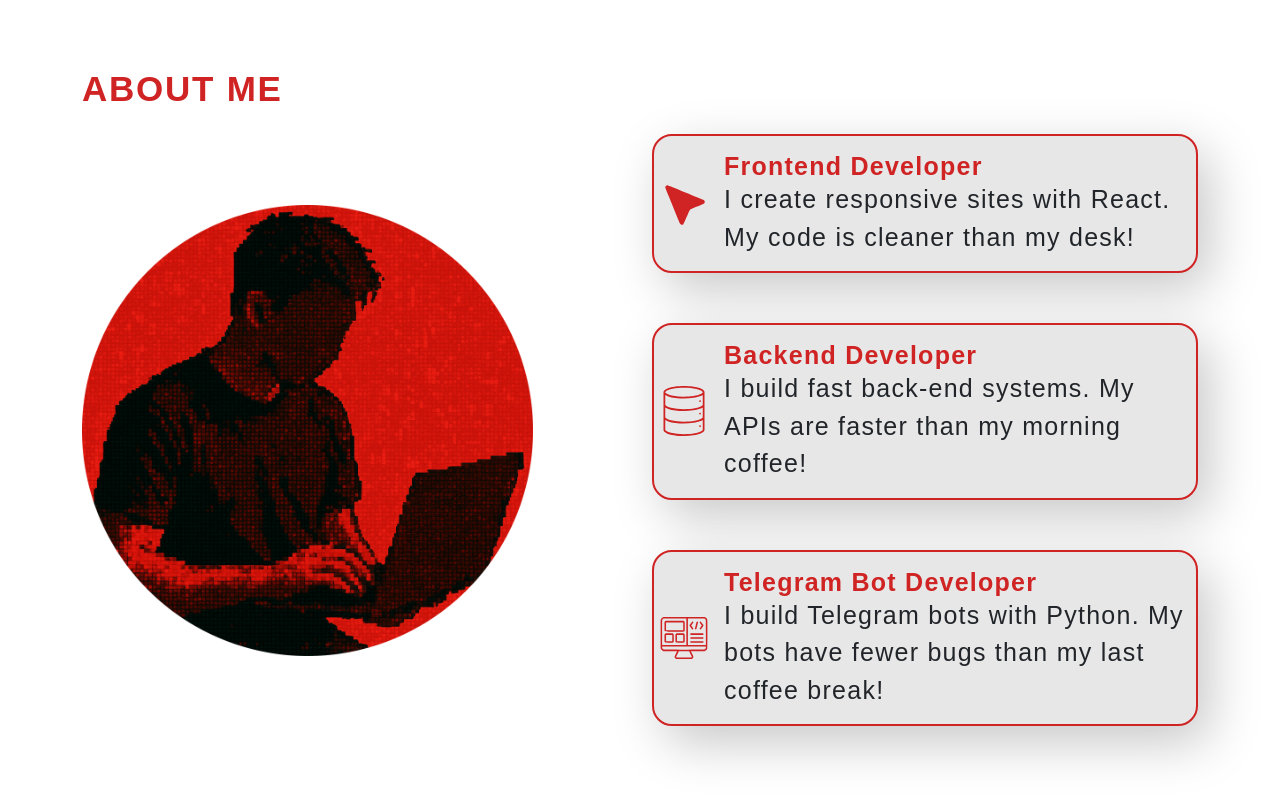
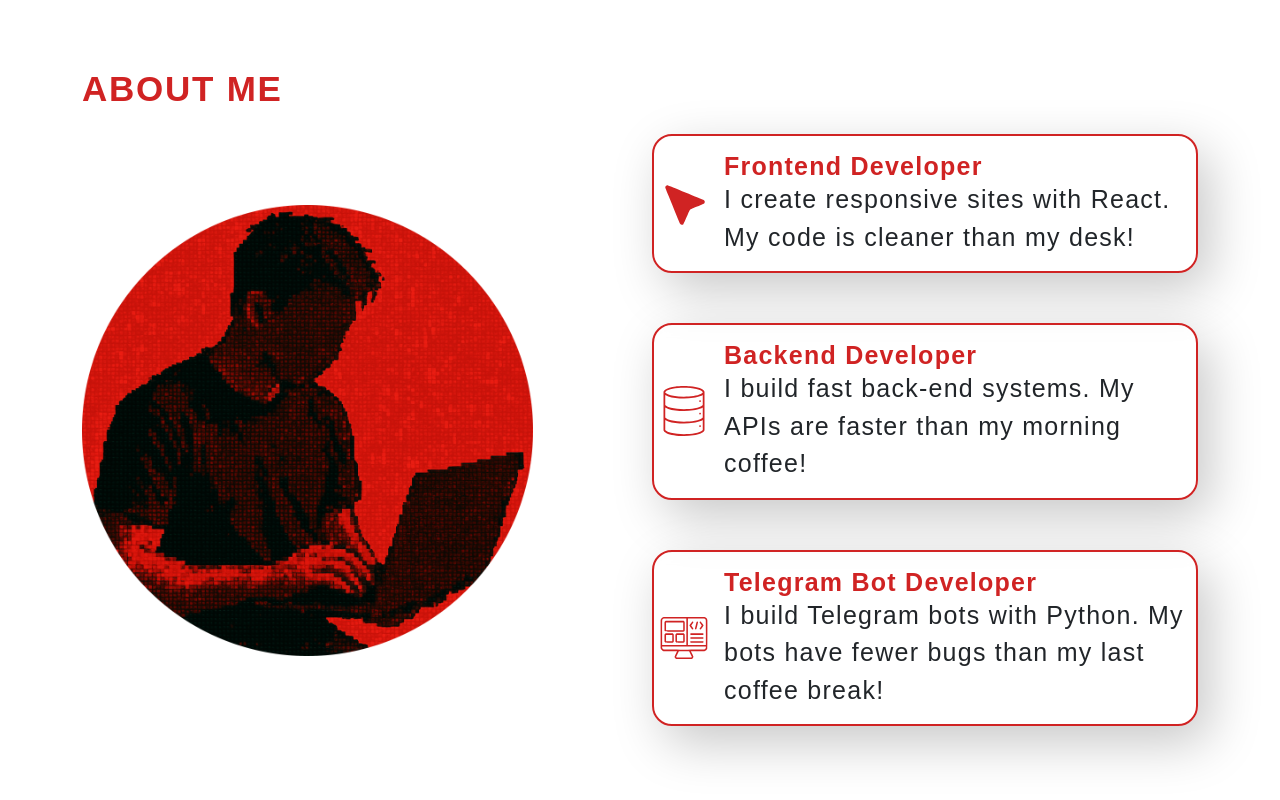
Before and after one commit to RealKazbek/Portfolio, a React (Vite) app: page / in a window 1280 px wide. Shown: the part 778-1578 px from the top of the page. Built offline with nearby package versions, Linux system fonts and the light colour scheme.

Commit message:
Fix Deploy

```diff
--- a/src/components/About/About.scss
+++ b/src/components/About/About.scss
@@ -29,7 +29,6 @@
       border: 2px solid #d02323;
       border-radius: 20px;
 
-      background-color: #E7E7E7;
       box-shadow: 12px 17px 51px rgba(0, 0, 0, 0.22);
       backdrop-filter: blur(6px);
       cursor: pointer;
```
